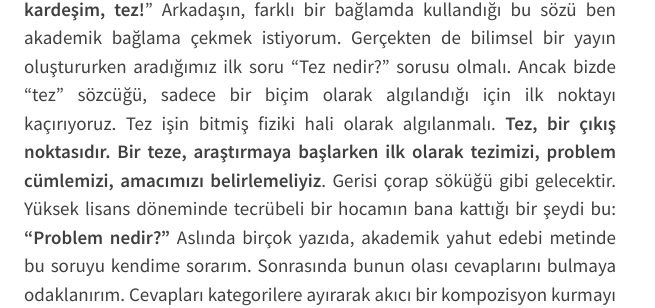
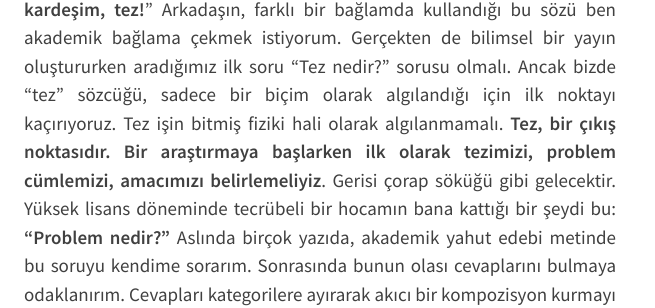
Before and after one commit to erdidemirim/erdidemirim.github.io, a Jekyll site: the page built from _posts/2021-05-16-tez-yok-kardesim-tez.md, in a window 1280 px wide. Shown: the part 1040-1348 px from the top of the page, without its empty margins (0-655 px from the left). Built offline with Jekyll 4.4.1, drawn with Linux system fonts in a browser that asks for light colours.

Commit message:
Update 2021-05-16-tez-yok-kardesim-tez.md

```diff
--- a/_posts/2021-05-16-tez-yok-kardesim-tez.md
+++ b/_posts/2021-05-16-tez-yok-kardesim-tez.md
@@ -9,6 +9,6 @@ Kendi tecrübelerime dayanarak ifade etmek isterim ki, “Bilimsel Araştırma Y
 
 İşi yapınca öğrenenlerdeniz diye düşünüyorum. Aslında bir işin yüzde sekseni plan, yüzde yirmisi uygulamadır. Bizde tam aksi olarak karşılık buluyor. Yüksek lisans tezimi hazırlarken en zorlandığım kısımlar genellikle işin teknik kısımları olmuştu. Doğru yöntem ve teknik nasıl bulunur, akıcı bir kompozisyon nasıl ortaya çıkar hiçbir bilgim yoktu. “American Psychological Association” diğer ismiyle “APA” ile olan temasım ise daha önce hiç olmamıştı. **Dolayısıyla tez yazım işi, benim için Kırkpınar güreşlerinden farksızdı.** Zaman yönetimi, dokümantasyon, kompozisyon kurma vs. gibi işin püf noktalarından bihaber, işi kör döğüşüyle bitirmiştim. Sonrasında tabi ortaya bir tez çıkmıştı.
 
-Sosyal medyada dönen bir video meramımı çok iyi anlatıyor. Bir genç, hükümeti böyle kurarım, böyle yıkarım minvalinde bir retorik hava estirirken konuşmanın arasına şöyle bir ifade sıkıştırmıştı: “**Tez yok kardeşim, tez!**” Arkadaşın, farklı bir bağlamda kullandığı bu sözü ben akademik bağlama çekmek istiyorum. Gerçekten de bilimsel bir yayın oluştururken aradığımız ilk soru “Tez nedir?” sorusu olmalı. Ancak bizde “tez” sözcüğü, sadece bir biçim olarak algılandığı için ilk noktayı kaçırıyoruz. Tez işin bitmiş fiziki hali olarak algılanmalı. **Tez, bir çıkış noktasıdır. Bir teze, araştırmaya başlarken ilk olarak tezimizi, problem cümlemizi, amacımızı belirlemeliyiz**. Gerisi çorap söküğü gibi gelecektir. Yüksek lisans döneminde tecrübeli bir hocamın bana kattığı bir şeydi bu: **“Problem nedir?”** Aslında birçok yazıda, akademik yahut edebi metinde bu soruyu kendime sorarım. Sonrasında bunun olası cevaplarını bulmaya odaklanırım. Cevapları kategorilere ayırarak akıcı bir kompozisyon kurmayı denerim. Dolayısıyla bir derdi, amacı olan bir iş ortaya çıkar.
+Sosyal medyada dönen bir video meramımı çok iyi anlatıyor. Bir genç, hükümeti böyle kurarım, böyle yıkarım minvalinde bir retorik hava estirirken konuşmanın arasına şöyle bir ifade sıkıştırmıştı: “**Tez yok kardeşim, tez!**” Arkadaşın, farklı bir bağlamda kullandığı bu sözü ben akademik bağlama çekmek istiyorum. Gerçekten de bilimsel bir yayın oluştururken aradığımız ilk soru “Tez nedir?” sorusu olmalı. Ancak bizde “tez” sözcüğü, sadece bir biçim olarak algılandığı için ilk noktayı kaçırıyoruz. Tez işin bitmiş fiziki hali olarak algılanmamalı. **Tez, bir çıkış noktasıdır. Bir araştırmaya başlarken ilk olarak tezimizi, problem cümlemizi, amacımızı belirlemeliyiz**. Gerisi çorap söküğü gibi gelecektir. Yüksek lisans döneminde tecrübeli bir hocamın bana kattığı bir şeydi bu: **“Problem nedir?”** Aslında birçok yazıda, akademik yahut edebi metinde bu soruyu kendime sorarım. Sonrasında bunun olası cevaplarını bulmaya odaklanırım. Cevapları kategorilere ayırarak akıcı bir kompozisyon kurmayı denerim. Dolayısıyla bir derdi, amacı olan bir iş ortaya çıkar.
 
 Bu işi, eğitim hayatının ilk dönemlerinde kavratmak oldukça zor. Bir temenni, bir arzudan öteye geçemeyecektir. Oyun çağındaki bir çocuğu, ayrıca kafası bin bir uyarıcıyla karışmış bir çocuğu böylesine ciddi ve disiplinli bir işe ikna etmek oldukça zor. **Bu işin merkezi üniversitelerdir. Bilimsel üretim meselesi teori-uygulama dengesi gözetilerek ele alınmalıdır.** Bilimsel metin oluşturmak yalnızca akademik bir kariyer hedefi olarak algılanmamalı, mesleğe hazırlık sürecinde de önemli bir unsur olarak değerlendirilmelidir.
```
